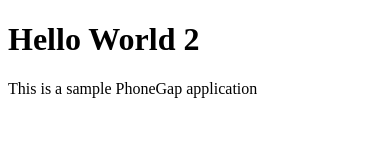
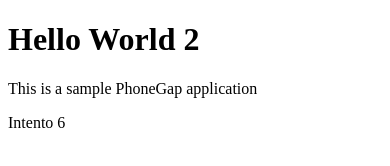
Before and after one commit to csanchez83/HelloWorld2, a plain HTML site: page index.html in a window 390 px wide. Drawn offline with Linux system fonts and the light colour scheme; some packages are replaced by stand-ins of ours.

Commit message:
Update index.html

```diff
--- a/index.html
+++ b/index.html
@@ -26,5 +26,6 @@
     <body onload="onBodyLoad()">
         <h1>Hello World 2</h1>
         <p>This is a sample PhoneGap application</p>
+        <p>Intento 6</p>
     </body>
 </html>
```
